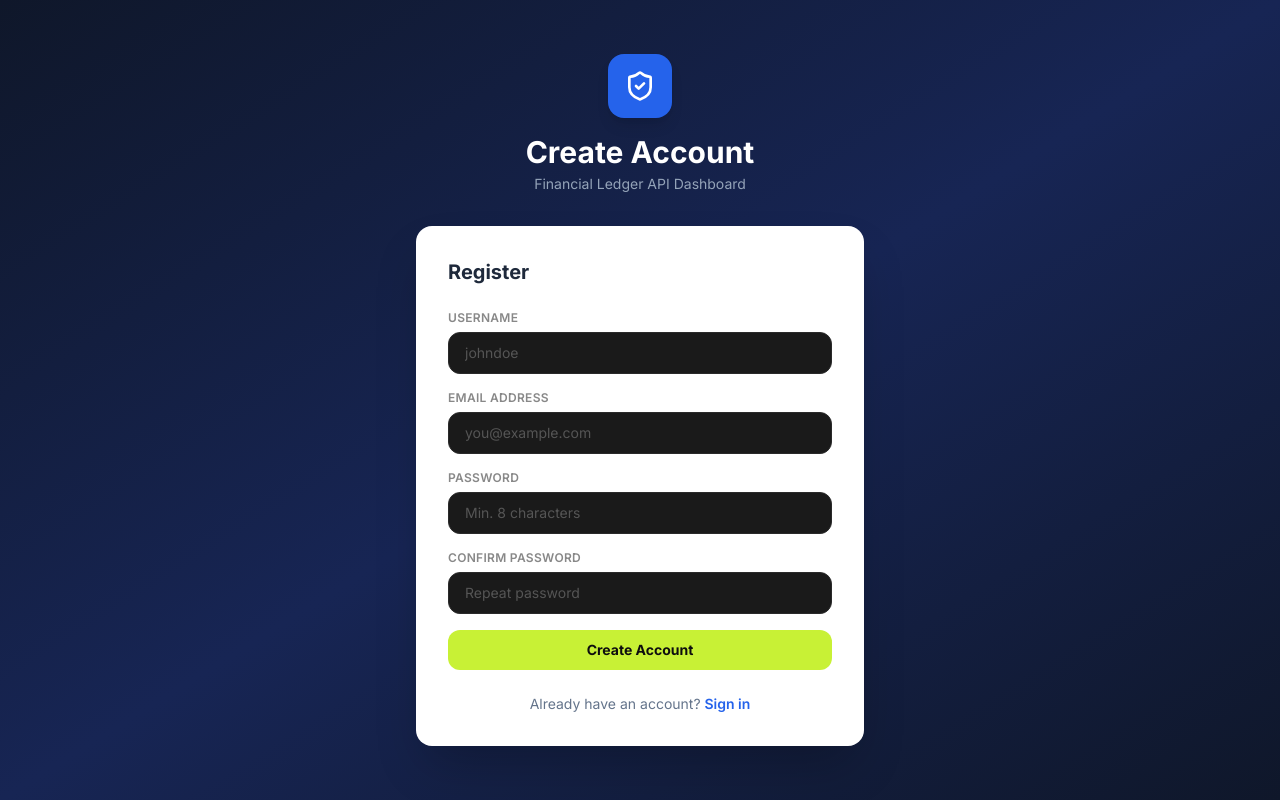
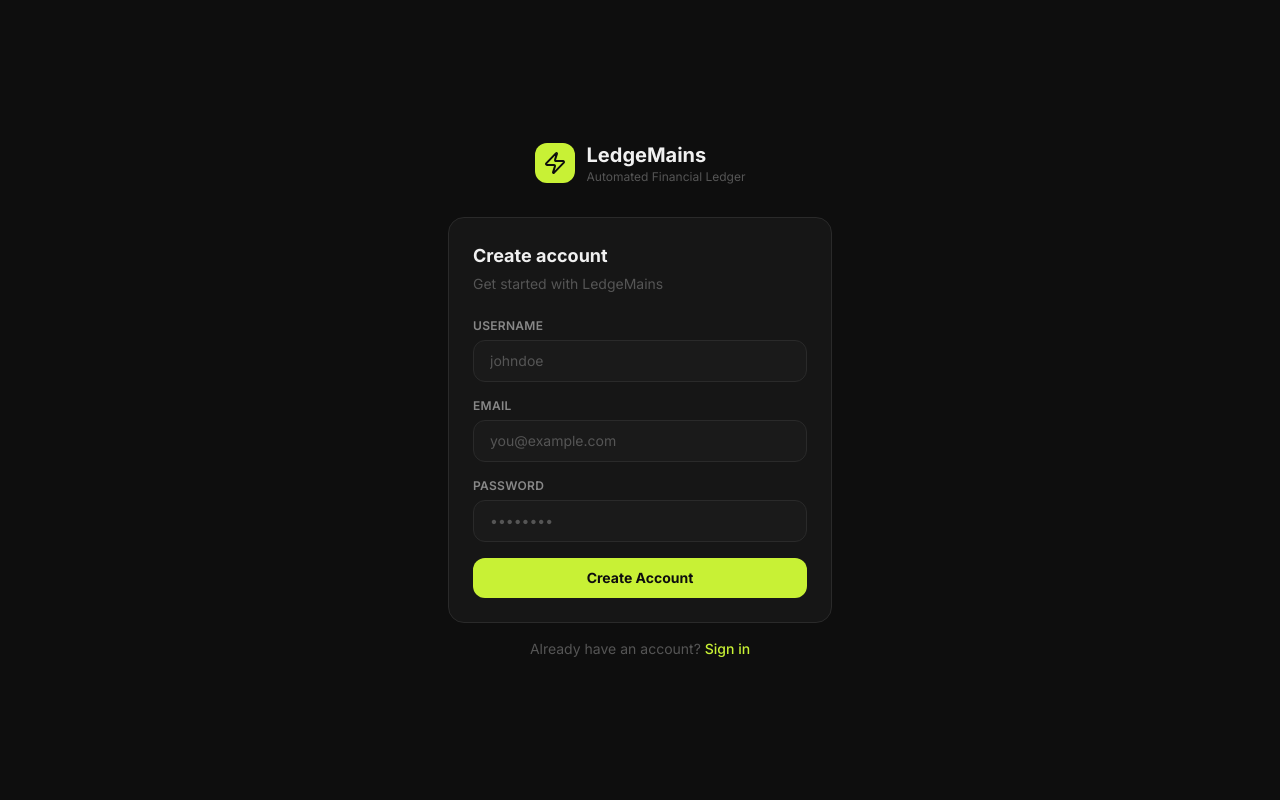
Before and after one commit to hanifaslam123/Automated-Financial-Ledger-API, a React (Vite) app in the folder frontend/: page /register in a window 1280 px wide. Built offline with nearby package versions, Linux system fonts and the light colour scheme.

Commit message:
Update RegisterPage.tsx

```diff
--- a/frontend/src/pages/RegisterPage.tsx
+++ b/frontend/src/pages/RegisterPage.tsx
@@ -1,82 +1,71 @@
 import React, { useState } from 'react';
-import { Link, useNavigate } from 'react-router-dom';
-import { ShieldCheck, Loader2 } from 'lucide-react';
+import { useNavigate, Link } from 'react-router-dom';
+import { Zap, Loader2 } from 'lucide-react';
 import { useAuth } from '../context/AuthContext';
 
 const RegisterPage: React.FC = () => {
   const { register } = useAuth();
   const navigate = useNavigate();
-
-  const [form, setForm] = useState({ email: '', username: '', password: '', confirm: '' });
+  const [form, setForm] = useState({ email: '', password: '', username: '' });
   const [loading, setLoading] = useState(false);
   const [error, setError] = useState('');
 
-  const set = (k: string) => (e: React.ChangeEvent<HTMLInputElement>) =>
-    setForm((f) => ({ ...f, [k]: e.target.value }));
-
   const handleSubmit = async (e: React.FormEvent) => {
     e.preventDefault();
-    setError('');
-    if (form.password !== form.confirm) { setError('Passwords do not match.'); return; }
-    if (form.password.length < 8) { setError('Password must be at least 8 characters.'); return; }
-    setLoading(true);
+    setLoading(true); setError('');
     try {
       await register(form.email, form.password, form.username);
       navigate('/dashboard');
-    } catch (err: unknown) {
-      const msg = (err as { response?: { data?: { message?: string } } })?.response?.data?.message;
-      setError(msg || 'Registration failed. Email or username may already be taken.');
-    } finally {
-      setLoading(false);
-    }
+    } catch {
+      setError('Registration failed. Email may already be in use.');
+    } finally { setLoading(false); }
   };
 
+  const set = (k: string) => (e: React.ChangeEvent<HTMLInputElement>) =>
+    setForm(f => ({ ...f, [k]: e.target.value }));
+
   return (
-    <div className="min-h-screen bg-gradient-to-br from-slate-900 via-blue-950 to-slate-900 flex items-center justify-center p-4">
-      <div className="w-full max-w-md">
-        <div className="text-center mb-8">
-          <div className="inline-flex items-center justify-center w-16 h-16 bg-blue-600 rounded-2xl mb-4 shadow-lg">
-            <ShieldCheck size={32} className="text-white" />
+    <div className="min-h-screen bg-[#0e0e0e] flex items-center justify-center px-4">
+      <div className="w-full max-w-sm">
+        <div className="flex items-center gap-3 justify-center mb-8">
+          <div className="bg-[#c8f135] p-2 rounded-xl">
+            <Zap size={24} className="text-[#0e0e0e]" />
           </div>
-          <h1 className="text-3xl font-bold text-white">Create Account</h1>
-          <p className="text-slate-400 mt-1 text-sm">Financial Ledger API Dashboard</p>
+          <div>
+            <h1 className="text-xl font-bold text-[#f0f0f0]">LedgeMains</h1>
+            <p className="text-xs text-[#555]">Automated Financial Ledger</p>
+          </div>
         </div>
-
-        <div className="bg-white rounded-2xl shadow-2xl p-8">
-          <h2 className="text-xl font-bold text-slate-800 mb-6">Register</h2>
-
+        <div className="card">
+          <h2 className="text-lg font-bold text-[#f0f0f0] mb-1">Create account</h2>
+          <p className="text-sm text-[#555] mb-6">Get started with LedgeMains</p>
           {error && (
-            <div className="mb-4 p-3 bg-red-50 border border-red-200 rounded-xl text-red-700 text-sm">{error}</div>
+            <div className="mb-4 p-3 bg-[#ff4d4d]/10 border border-[#ff4d4d]/20 rounded-xl text-[#ff4d4d] text-sm">
+              {error}
+            </div>
           )}
-
           <form onSubmit={handleSubmit} className="space-y-4">
             <div>
               <label className="label">Username</label>
-              <input type="text" className="input" placeholder="johndoe" value={form.username} onChange={set('username')} required minLength={3} />
+              <input className="input" placeholder="johndoe" value={form.username} onChange={set('username')} required />
             </div>
             <div>
-              <label className="label">Email address</label>
-              <input type="email" className="input" placeholder="you@example.com" value={form.email} onChange={set('email')} required />
+              <label className="label">Email</label>
+              <input className="input" type="email" placeholder="you@example.com" value={form.email} onChange={set('email')} required />
             </div>
             <div>
               <label className="label">Password</label>
-              <input type="password" className="input" placeholder="Min. 8 characters" value={form.password} onChange={set('password')} required minLength={8} />
+              <input className="input" type="password" placeholder="••••••••" value={form.password} onChange={set('password')} required />
             </div>
-            <div>
-              <label className="label">Confirm Password</label>
-              <input type="password" className="input" placeholder="Repeat password" value={form.confirm} onChange={set('confirm')} required />
-            </div>
-
             <button type="submit" disabled={loading} className="btn-primary w-full flex items-center justify-center gap-2">
               {loading ? <><Loader2 size={16} className="animate-spin" /> Creating account...</> : 'Create Account'}
             </button>
           </form>
-
-          <p className="mt-6 text-center text-sm text-slate-500">
-            Already have an account?{' '}
-            <Link to="/login" className="text-blue-600 font-semibold hover:underline">Sign in</Link>
-          </p>
         </div>
+        <p className="text-center text-sm text-[#555] mt-4">
+          Already have an account?{' '}
+          <Link to="/login" className="text-[#c8f135] hover:underline font-medium">Sign in</Link>
+        </p>
       </div>
     </div>
   );
```
